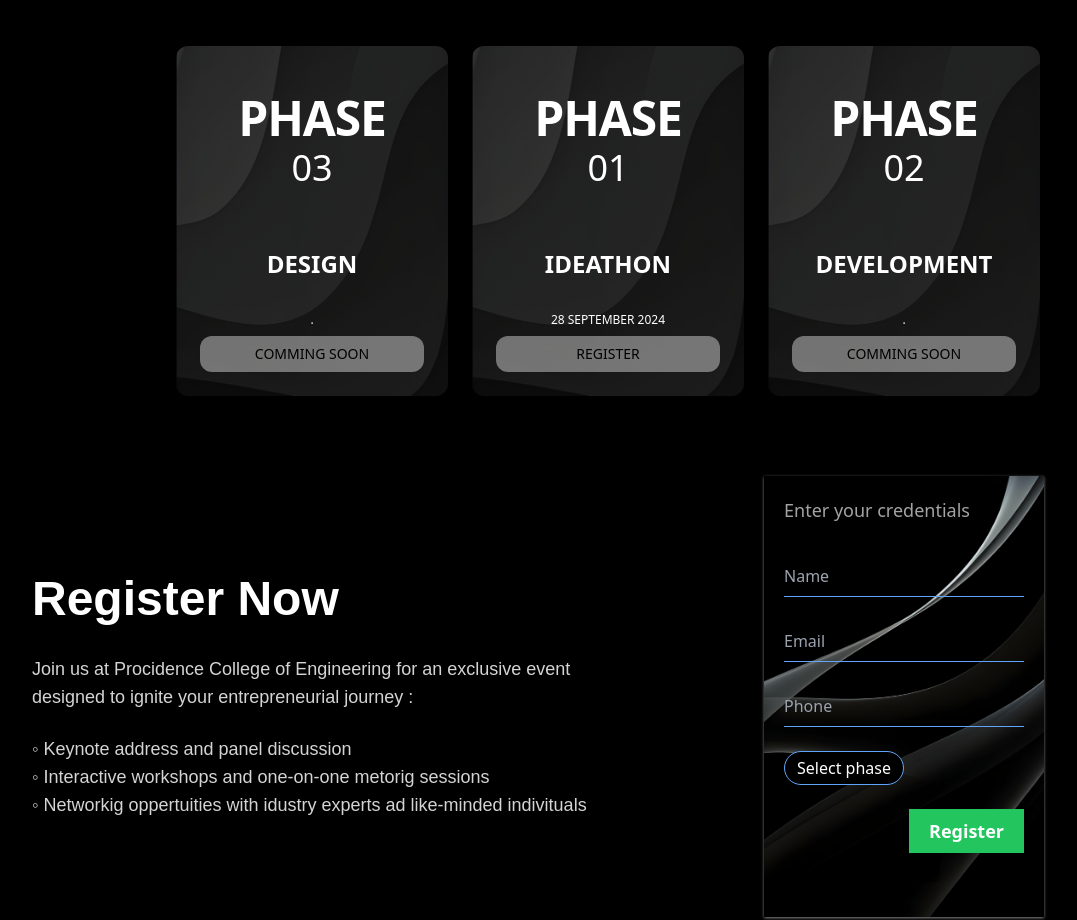
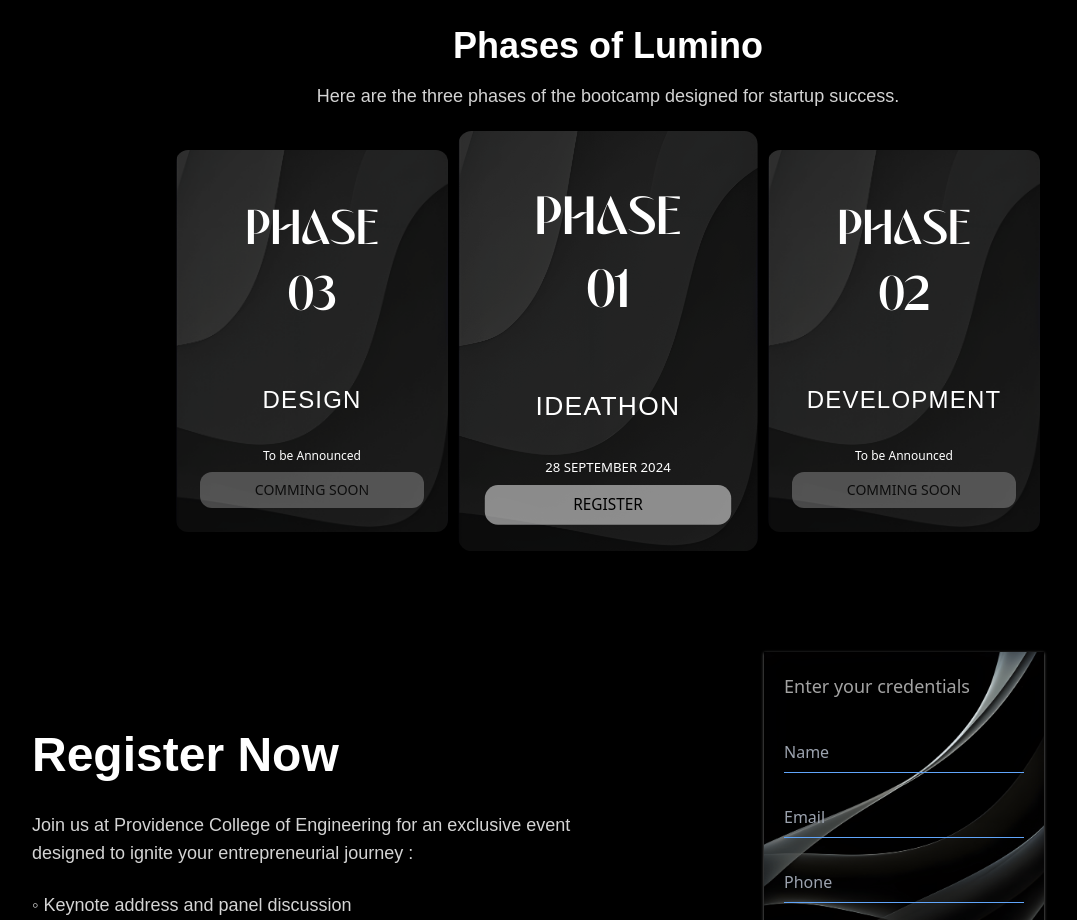
Before and after one commit to niranjan-official/Lumino, a React (Vite) app: page / in a window 1280 px wide. Shown: the part 1880-2800 px from the top of the page, without its empty margins (32-1109 px from the left). Built offline with nearby package versions, Linux system fonts and the light colour scheme; a web font is replaced by a local one.

Commit message:
phases sectio ui update

```diff
--- a/src/components/Pages/Info.jsx
+++ b/src/components/Pages/Info.jsx
@@ -17,7 +17,7 @@
             lumino is a bootcamp for aspiring entrepreneurs offering practical
             insights, <br /> essential skills and valuable networking oppertunities.
           </p>
-          <button className="bg-blue-500 text-white p-3 text-2xl shadow-md mt-8 font-semibold rounded-xl">
+          <button className="bg-blue-500 text-white p-3 md:text-2xl shadow-md mt-4 md:mt-8 font-bold md:font-semibold rounded-xl">
             Get Started Now
           </button>
         </div>
--- a/src/components/Pages/Phases.jsx
+++ b/src/components/Pages/Phases.jsx
@@ -11,20 +11,33 @@
   CardHeader,
   CardTitle,
 } from "@/components/ui/card";
+
 const array = [
-  { name: "DESIGN", phase: "03", option: "COMMING SOON", date: "." },
+  {
+    name: "DESIGN",
+    phase: "03",
+    option: "COMMING SOON",
+    date: "To be Announced",
+    active: false,
+  },
   {
     name: "IDEATHON",
     phase: "01",
     option: "REGISTER",
     date: "28 SEPTEMBER 2024",
+    active: true,
   },
-  { name: "DEVELOPMENT", phase: "02", option: "COMMING SOON", date: "." },
+  {
+    name: "DEVELOPMENT",
+    phase: "02",
+    option: "COMMING SOON",
+    date: "To be Announced",
+    active: false,
+  },
 ];
 
 const Phases = () => {
   const [isMobile, setIsMobile] = useState(false);
-
 
   useEffect(() => {
     const handleResize = () => {
@@ -37,41 +50,41 @@
     return () => window.removeEventListener("resize", handleResize);
   }, []);
 
-
   const sortedArray = isMobile
     ? [...array].sort((a, b) => a.phase - b.phase)
     : array;
 
-
   return (
-    <div className=" flex flex-col items-center gap-5">
-      <h1 className=" text-4xl">Phases of Lumino</h1>
-
-      <div className="flex flex-col md:flex-row my-10">
+    <section>
+      <div className="w-full flex flex-col items-center p-6 py-10 sm:p-20 sm:px-10 lg:px-16">
+        <h1 className=" text-4xl econo-light font-semibold">Phases of Lumino</h1>
+        <p className="mt-4 econo-light text-neutral-300 md:text-lg text-center">
+        Here are the three phases of the bootcamp designed for startup success.
+        </p>
+        <div className="flex flex-col max-md:gap-5 md:flex-row mt-4 md:mt-10">
           {sortedArray.map((obj, index) => (
             <div
               key={index}
               className="md:basis-1/2 lg:basis-1/3 px-3 flex  flex-col"
             >
               <Card
-              className={` mt-10 flex flex-col justify-center items-center  phase border-none transform transition-transform duration-300 md:${
-                index === 1 ? "scale-110" : ""
+                className={`flex flex-col justify-center items-center phase border-none transform transition-transform duration-300 ${
+                  obj.active && "md:scale-110"
                 }`}
               >
                 <CardHeader className=" flex flex-col justify-center items-center text-5xl py-12">
-                <CardTitle>PHASE</CardTitle>
-                <CardDescription className="text-4xl">
-                  {obj.phase}
-                </CardDescription>
+                  <h4 className="phase-font text-6xl">PHASE</h4>
+                  <span className="text-6xl phase-font">{obj.phase}</span>
                 </CardHeader>
-              <CardContent className="text-2xl font-bold py-3">
-                <p>{obj.name}</p>
+                <CardContent className="text-2xl py-3">
+                  <p className="econo-bold tracking-wider">{obj.name}</p>
                 </CardContent>
                 <CardFooter className="flex flex-col justify-center items-center rounded-lg   pt-5 ">
-                <p className="text-xs mb-2 ">{obj.date}</p>
+                  <p className="text-xs mb-2 arial-fonnt">{obj.date}</p>
                   <Button
+                    disabled={!obj?.active}
                     variant="outline"
-                  className="w-56 rounded-xl border-none  bg-white/40 text-black"
+                    className="w-56 rounded-xl border-none bg-white/50 text-black hover:bg-white/30"
                   >
                     {obj.option}
                   </Button>
@@ -81,6 +94,7 @@
           ))}
         </div>
       </div>
+    </section>
   );
 };
 
--- a/src/components/Pages/Registration.jsx
+++ b/src/components/Pages/Registration.jsx
@@ -2,7 +2,7 @@
 
 const Registration = () => {
   return (
-    <section>
+    <section id="registration">
       <div className="w-full flex flex-col gap-8 md:flex-row p-4 py-10 sm:p-10 lg:px-16">
         <div className="w-full md:w-1/2 flex justify-center items-center ">
           <div className="md:text-lg text-neutral-300 econo-light max-md:text-center">
@@ -10,7 +10,7 @@
               Register Now
             </span>
             <p className="mt-4 md:mt-8">
-              Join us at Procidence College of Engineering for an exclusive
+              Join us at Providence College of Engineering for an exclusive
               event designed to ignite your entrepreneurial journey :
             </p>
             <ol className="mt-3 md:mt-6 max-md:hidden">
@@ -24,7 +24,7 @@
           </div>
         </div>
         <div className="w-full md:w-1/2 flex justify-center">
-          <div className="w-full md:w-3/4 lg:w-1/2 p-5 shadow shadow-neutral-500 reg-bg pb-16">
+          <div className="w-full md:w-3/4 lg:w-1/2 p-5 shadow shadow-neutral-500 reg-bg pb-6">
             <p className="text-lg text-neutral-400">Enter your credentials</p>
             <form className="flex flex-col items-start gap-6 mt-8" action="">
               <input type="text" className="w-full" placeholder="Name" />
--- a/src/components/Pages/Speakers.jsx
+++ b/src/components/Pages/Speakers.jsx
@@ -10,7 +10,7 @@
 const Speakers = () => {
   return (
     <section>
-      <div className="w-full flex flex-col max-md:gap-6 md:flex-row p-4 py-10 sm:p-10 lg:px-16">
+      <div className="w-full flex flex-col max-md:gap-6 md:flex-row p-4 py-10 sm:p-10 lg:px-16 md:pt-20">
         <div className="w-full md:w-1/3 flex flex-col justify-center">
           <h5 className="text-4xl md:text-5xl font-semibold max-md:text-center econo-light">
             Meet our inspiring Speakers at Lumino!
--- a/src/index.css
+++ b/src/index.css
@@ -43,6 +43,10 @@
   font-family: 'Econo-Bold';
   src: url('/fonts/EconoSansReduced-95Black.ttf') format('truetype');
 }
+@font-face {
+  font-family: 'Aesthtic-Romance';
+  src: url('/fonts/Aesthetic_Romance.ttf') format('truetype');
+}
 
 .arial-font {
   font-family: 'ArialLocal', sans-serif;
@@ -52,6 +56,9 @@
 }
 .econo-bold{
   font-family: 'Econo-Bold', sans-serif;
+}
+.phase-font{
+  font-family: 'Aesthtic-Romance', sans-serif;
 }
 
 .marquee {
```
Also changed, not shown: public/fonts/Aesthetic_Romance.ttf (added). Lines whose indentation alone changed are shown as unchanged.
